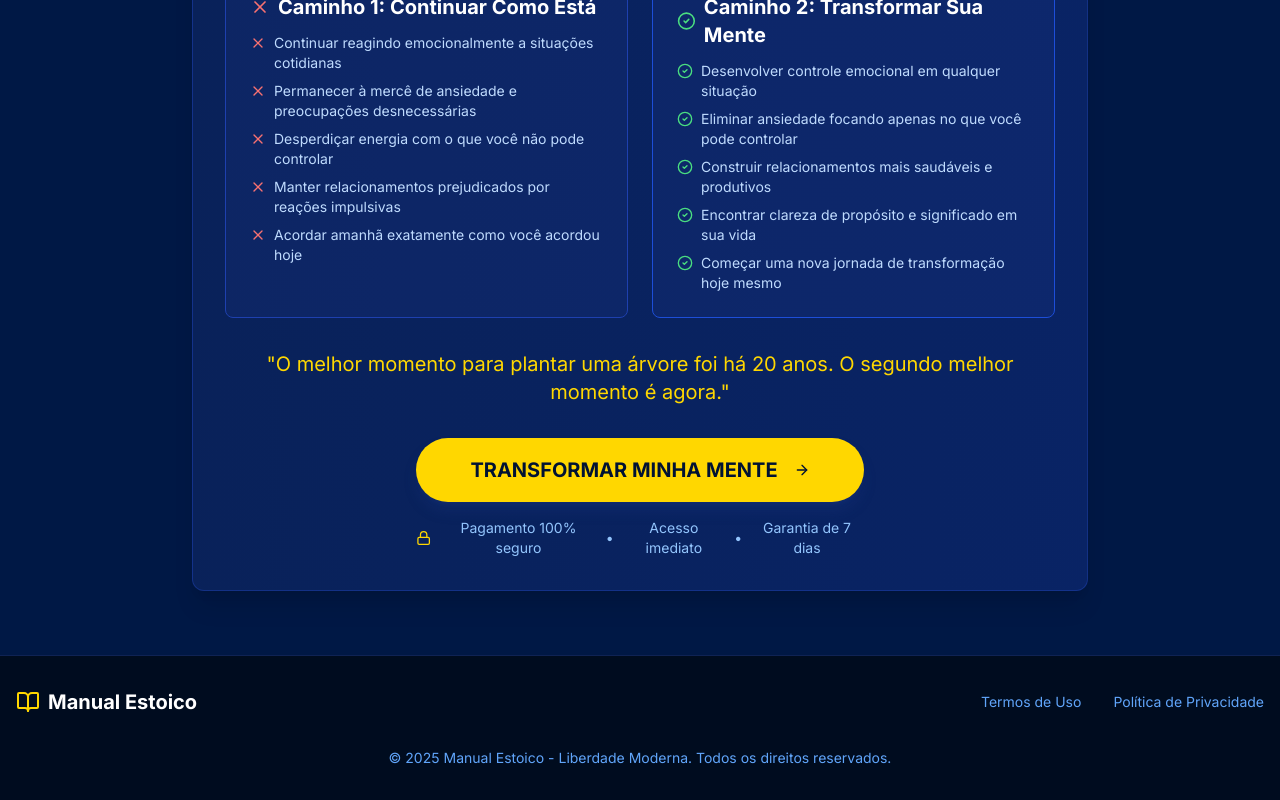
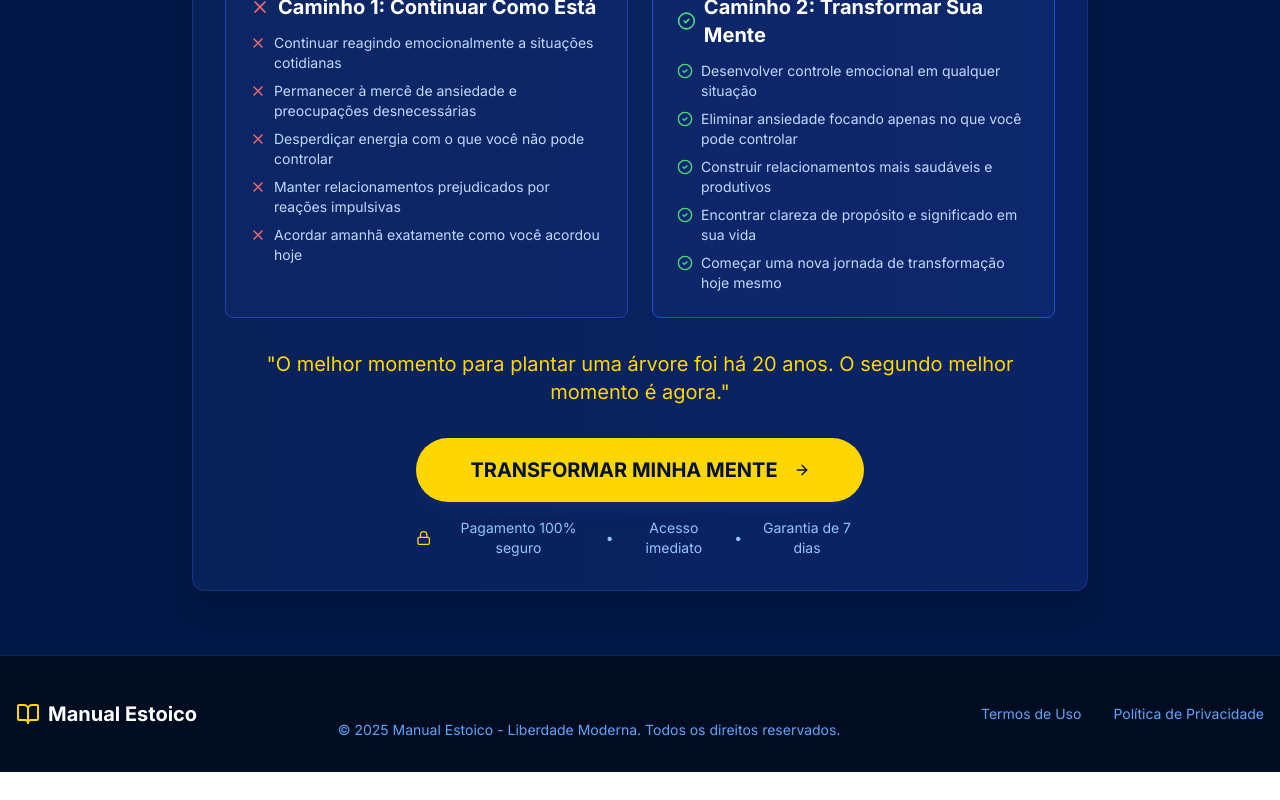
Before and after one commit to Mariaclara728/nuevo, a Next.js app: page / in a window 1280 px wide. Shown: the part 5544-6344 px from the top of the page. After the commit the page ends 6316 px from the top, so only its background shows below. Built offline with nearby package versions, Linux system fonts and the light colour scheme.

Commit message:
Update page.tsx

```diff
--- a/app/page.tsx
+++ b/app/page.tsx
@@ -1100,6 +1100,9 @@ export default function Home() {
               <BookOpen className="h-6 w-6 text-[#ffd700]" />
               <span className="text-xl font-bold text-white">Manual Estoico</span>
             </div>
+          <div className="mt-8 text-center text-sm">
+            <p>© {new Date().getFullYear()} Manual Estoico - Liberdade Moderna. Todos os direitos reservados.</p>
+          </div>
             <div className="flex flex-col md:flex-row gap-4 md:gap-8 text-sm">
               <Link href="" className="hover:text-white transition-colors">
                 Termos de Uso
@@ -1108,9 +1111,6 @@ export default function Home() {
                 Política de Privacidade
               </Link>
             </div>
-          </div>
-          <div className="mt-8 text-center text-sm">
-            <p>© {new Date().getFullYear()} Manual Estoico - Liberdade Moderna. Todos os direitos reservados.</p>
           </div>
         </div>
       </footer>
```
